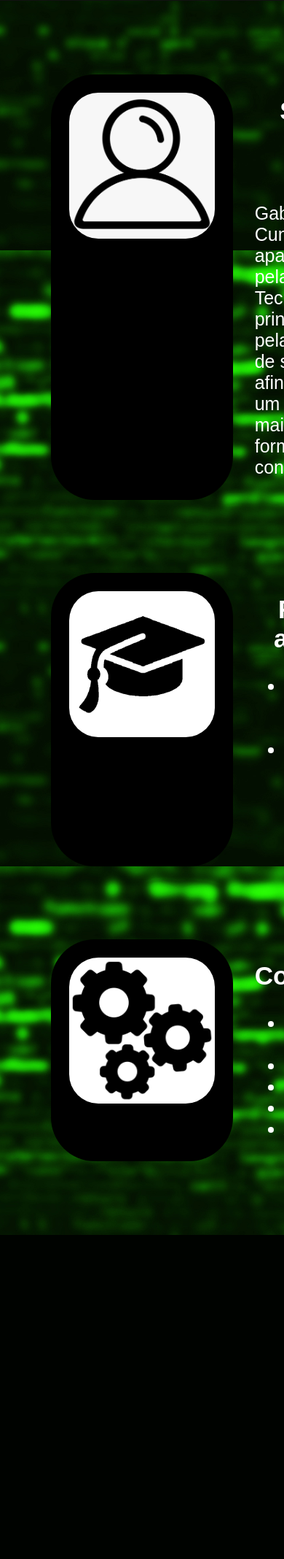
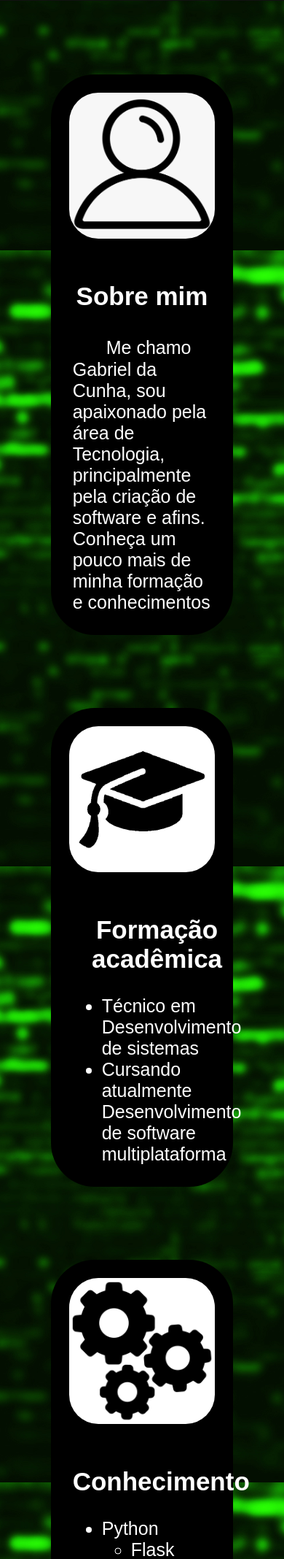
Before and after one commit to Tuuca/Portfolio, a Flask app: page /sobre in a window 390 px wide; the page is wider, and only the part inside the window is pictured. Shown: the part 501-2637 px from the top of that part at 73% size. Before the commit the page ends 2193 px from the top of that part, so only its background shows below. Run offline with Flask 2, Linux system fonts and the light colour scheme.

Commit message:
Correção responsividade

```diff
--- a/src/static/style.css
+++ b/src/static/style.css
@@ -152,3 +152,9 @@ h3 {
   margin: 100px auto;
   border-radius: 60px;
 }
+
+@media (max-width: 700px) {
+  .bloco {
+    grid-template-columns: 1fr;
+  }
+}
```
